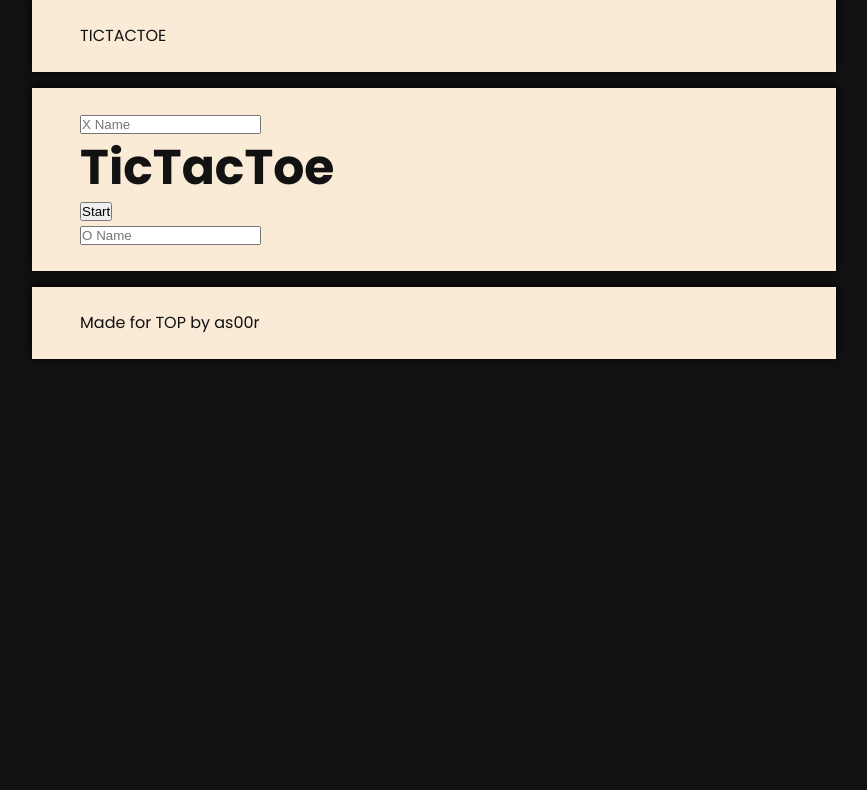
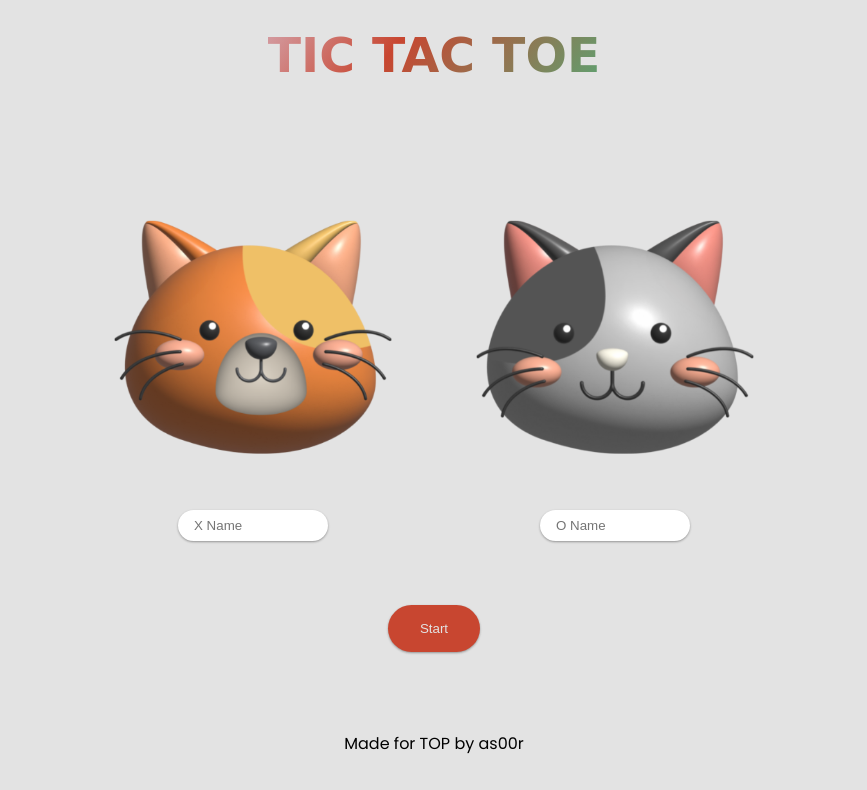
Before and after one commit to as00r-dev/tic-tac-toe, a plain HTML site: page index.html in a window 1280 px wide. Shown: the whole page, without its empty margins (206-1073 px from the left). Drawn offline with Linux system fonts and the light colour scheme; a web font is replaced by a local one.

Commit message:
Finish: Style Version 1

```diff
--- a/index.html
+++ b/index.html
@@ -11,14 +11,10 @@
 	<body>
 		<header>
 			<div class="container">
-				<div class="logo">TICTACTOE</div>
-				<div class="mode-select"></div>
+				<h1 class="logo">TIC TAC TOE</h1>
 			</div>
 		</header>
 		<main class="display-none">
-			<div class="welcome container" style="display: none">
-				<!-- Welcome Screen -->
-			</div>
 			<div class="game container">
 				<div class="tic-tac-toe">
 					<div id="0" class="box"></div>
@@ -37,15 +33,18 @@
 			<div class="container">
 				<div class="col">
 					<!-- Options to write Name for X -->
+					<img src="./assets/X.png" alt="" />
 					<input id="X" type="text" placeholder="X Name" />
 				</div>
 				<div class="col">
-					<h1>TicTacToe</h1>
+					<!-- Option to write Name for O -->
+					<img src="./assets/O.png" alt="" />
+					<input id="O" type="text" placeholder="O Name" />
+				</div>
+			</div>
+			<div class="container">
+				<div class="col">
 					<button id="startBtn">Start</button>
-				</div>
-				<div class="col">
-					<!-- Option to write Name for O -->
-					<input id="O" type="text" placeholder="O Name" />
 				</div>
 			</div>
 		</section>
--- a/src/script.js
+++ b/src/script.js
@@ -99,7 +99,6 @@ const ticTacToe = (function () {
 		return winner;
 	};
 
-	// Returns false when game is won or draw
 	const isUndecided = function () {
 		return gameBoard.getBoardCondition() === "UNDECIDED";
 	};
@@ -163,12 +162,6 @@ const ui = (function () {
 
 	_restartButton.addEventListener("click", _handleRestartClick);
 
-	const _createElement = function (type, className) {
-		const elem = document.createElement(type);
-		elem.classList.add(className);
-		return elem;
-	};
-
 	const _declareResult = function () {
 		const resultText = gameBoard.getBoardCondition();
 		_resultContainer.textContent = "";
--- a/src/style.css
+++ b/src/style.css
@@ -1,6 +1,6 @@
 /* Font */
 @import url("https://fonts.googleapis.com/css2?family=Poppins:ital,wght@0,100;0,200;0,300;0,400;0,500;0,600;0,700;0,800;0,900;1,100;1,200;1,300;1,400;1,500;1,600;1,700;1,800;1,900&display=swap");
-
+@import url("https://fonts.googleapis.com/css2?family=Hanalei+Fill&display=swap");
 /* Typography Scale */
 :root {
 	--base-font: 16px;
@@ -12,6 +12,13 @@
 	--xl-font: calc(var(--lg-font) * var(--ratio));
 	--xxl-font: calc(var(--xl-font) * var(--ratio));
 	--xxxl-font: calc(var(--xxl-font) * var(--ratio));
+
+	--vermilion: #c84630;
+	--pastel-pink: #d4a0a7;
+	--platinum: #e3e3e3;
+	--battleship-grey: #898989;
+	--forest-green-crayola: #5da271;
+	--whitesmoke: whitesmoke;
 }
 
 /* Simple CSS Reset */
@@ -22,26 +29,29 @@
 	padding: 0;
 	box-sizing: border-box;
 }
-
 /* Body */
 body {
-	background: #121212;
 	width: 100%;
 	height: 100vh;
 	line-height: 1.5;
 	font-family: "Poppins", sans-serif;
+	background: var(--platinum);
+	display: grid;
+	grid-template-rows: 1fr 4fr 2fr 1fr;
 }
 
 /* Container */
 .container {
-	color: #121212;
-	background: antiquewhite;
 	width: min(100vw - 5%, 80ch);
 	margin-left: auto;
 	margin-right: auto;
 	margin-bottom: min(1rem, 5%);
 	padding: 1.5rem clamp(1rem, 5%, 3rem);
-	box-shadow: 0 -2px 10px black;
+	display: flex;
+	flex-direction: column;
+	align-items: center;
+	justify-content: center;
+	gap: 16px;
 }
 
 /* Typography */
@@ -49,7 +59,6 @@ body {
 p {
 	margin-top: min(1rem, 5%);
 	font-size: var(--sm-font);
-	color: #121212a9;
 }
 
 h1 {
@@ -78,32 +87,126 @@ h6 {
 	line-height: 1.3;
 }
 
-/* Tic Tac Toe */
+/* Images */
+
+img {
+	width: 100%;
+	height: auto;
+}
+
+/* Buttons	 */
+
+button {
+	border: 0;
+	outline: 0;
+	padding: 16px 32px;
+	background: var(--vermilion);
+	color: var(--platinum);
+	border-radius: 32px;
+	cursor: pointer;
+	box-shadow: 0 1px 3px rgba(0, 0, 0, 0.12), 0 1px 2px rgba(0, 0, 0, 0.24);
+	transition: all 0.3s cubic-bezier(0.25, 0.8, 0.25, 1);
+	transition: all 0.3s ease-in-out;
+}
+
+button:hover {
+	background: var(--forest-green-crayola);
+	box-shadow: 0 14px 28px rgba(0, 0, 0, 0.25), 0 10px 10px rgba(0, 0, 0, 0.22);
+}
+
+/* Input Field */
+input {
+	outline: 0;
+	border: 0;
+	padding: 0.5rem 1rem;
+	border-radius: 32px;
+	width: 150px;
+	box-shadow: 0 1px 3px rgba(0, 0, 0, 0.12), 0 1px 2px rgba(0, 0, 0, 0.24);
+	transition: all 0.3s cubic-bezier(0.25, 0.8, 0.25, 1);
+}
+
+/* Helper Classes */
+.display-none {
+	display: none !important;
+}
+
+/* Start menu */
+.start-menu {
+	width: 100%;
+}
+
+.start-menu .container {
+	flex-direction: row;
+}
+
+.start-menu .container .col {
+	display: flex;
+	flex-direction: column;
+	align-items: center;
+	justify-content: center;
+}
+
+/* Main Game */
 .tic-tac-toe {
 	display: grid;
 	align-items: center;
 	justify-content: stretch;
+	width: 100%;
 	grid-template-columns: 1fr 1fr 1fr;
 	grid-template-rows: 1fr 1fr 1fr;
 	gap: 8px;
+	background: var(--pastel-pink);
+	border-radius: 8px;
+	padding: 0.5rem;
 }
 
 .box {
+	background: var(--whitesmoke);
 	aspect-ratio: 1/1;
-	background: #121212;
-	color: whitesmoke;
 	display: grid;
 	place-items: center;
 }
 
-.display-none {
-	display: none;
+/* Header and Footer */
+header .logo {
+	font-family: "Hanalei Fill", cursive;
+	background: linear-gradient(
+		129deg,
+		var(--pastel-pink) 0%,
+		var(--vermilion) 38%,
+		var(--forest-green-crayola) 100%
+	);
+	-webkit-background-clip: text;
+	background-clip: text;
+	-webkit-text-fill-color: transparent;
+	font-size: var(--xxxl-font);
 }
 
-.start-menu {
-	width: 100%;
+/* Grid Layout */
+header,
+main,
+section.start-menu,
+section.result-screen,
+footer {
+	display: flex;
+	flex-direction: column;
+	align-items: center;
+	justify-content: center;
 }
 
+header {
+	grid-row: 1 / 2;
+}
+
+main,
+section.start-menu,
+section.result-screen {
+	grid-row: 2 / 4;
+}
+
+footer {
+	grid-row: 4 / 5;
+}
 /* Basic Responsive Type */
 @media screen and (max-width: 768px) {
 	:root {
```
Also changed, not shown: assets/O.png (added), assets/X.png (added).
